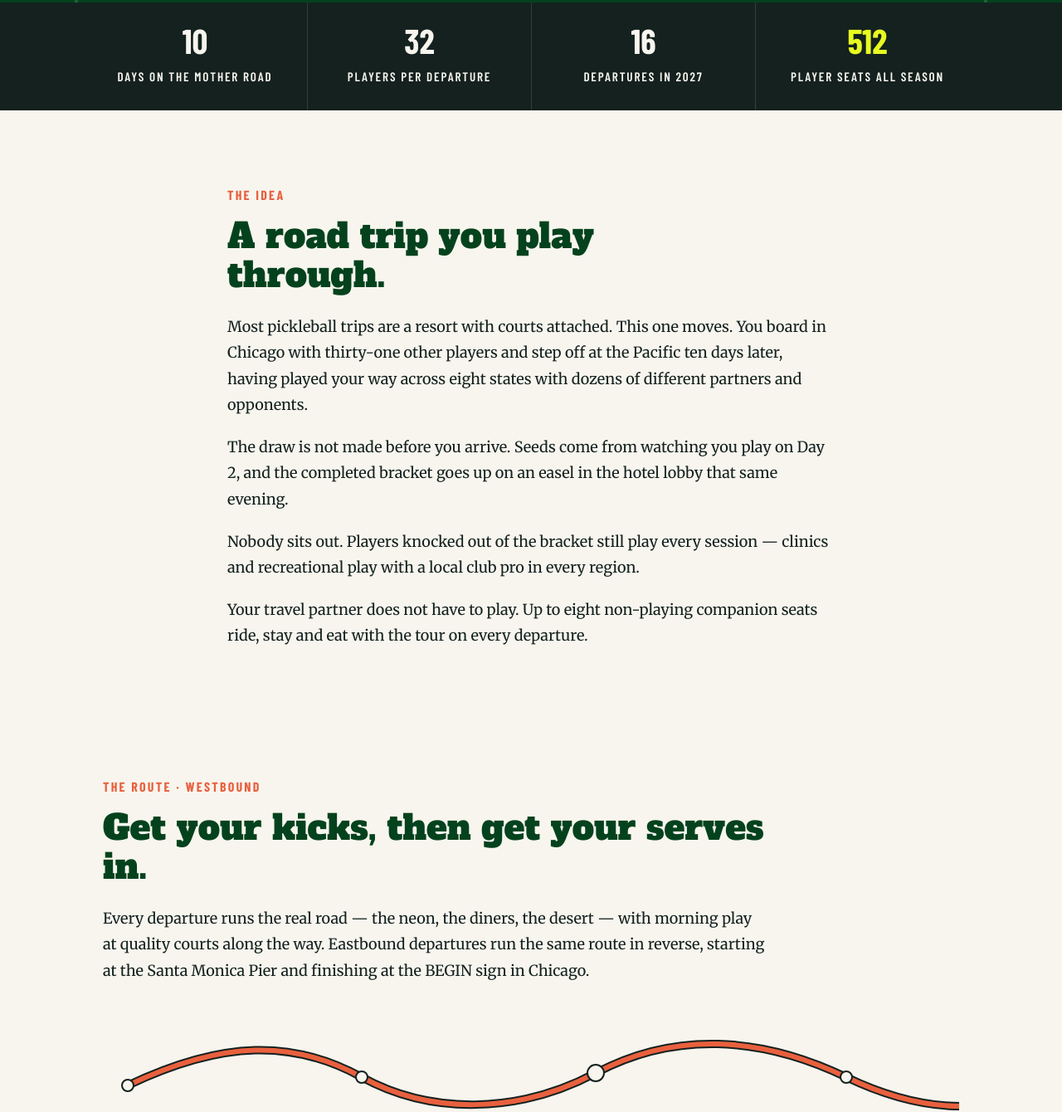
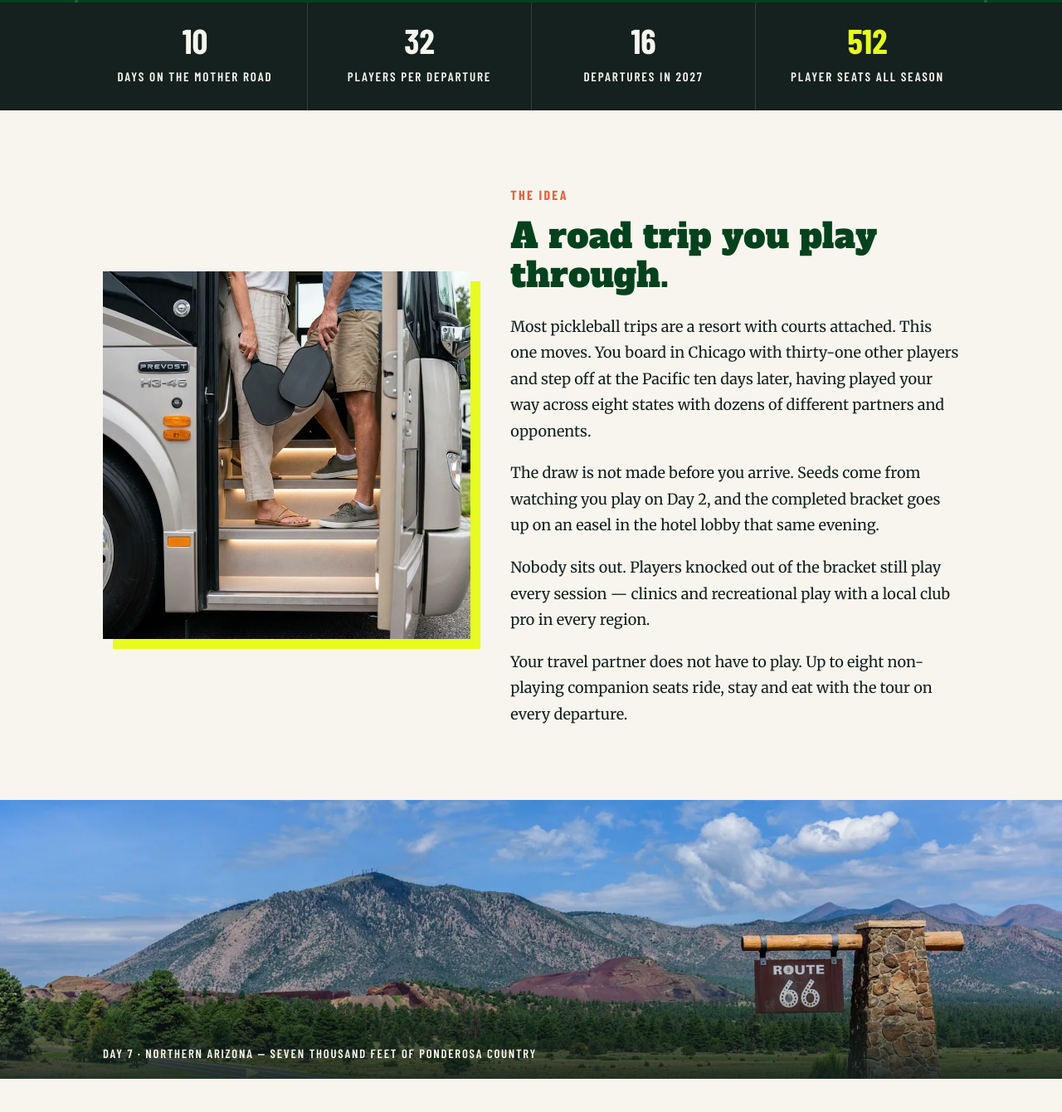
Before and after one commit to racon-tours/route66-pickleball-tour, a plain HTML site: page index.html in a window 1280 px wide. Shown: the part 1011-2351 px from the top of the page at 83% size. Drawn offline with nearby package versions, Linux system fonts and the light colour scheme; a web font is replaced by a local one.

Commit message:
Add first photography pass: coach boarding and the Arizona road band
- tools/build-images.sh: repeatable WebP pipeline reading the Drive-synced
  Route66 image library; add a manifest line and re-run to add photos
- assets/img/: width-stepped WebP derivatives (400/800/1200/1800), 848K total
- index.html: photography CSS block, concept media split, full-bleed road band

Named-property photography is HELD, not used. Supplier-owned images for
properties not yet under contract; held lines are parked in the build script
manifest pending photo-use permission in each signed agreement.

Not deployed.

```diff
--- a/index.html
+++ b/index.html
@@ -239,6 +239,36 @@
   /* ---------- motion ---------- */
   #routePath{stroke-dasharray:1;stroke-dashoffset:1}
   .drawn #routePath{transition:stroke-dashoffset 2.2s ease;stroke-dashoffset:0}
+  /* ---------- photography ---------- */
+  figure{margin:0}
+  .ph{display:block;width:100%;height:auto;object-fit:cover;background:var(--rule)}
+  .cap{
+    font-family:'Barlow Condensed',sans-serif;font-weight:600;
+    text-transform:uppercase;letter-spacing:.12em;font-size:.92rem;line-height:1.5;
+    display:block;margin-top:.75rem;color:var(--muted);
+  }
+
+  /* full-bleed band between sections */
+  .band{position:relative;line-height:0;background:var(--ink)}
+  .band .ph{height:clamp(260px,42vh,440px)}
+  .band figcaption{
+    position:absolute;left:0;right:0;bottom:0;
+    padding:4rem 0 1.25rem;
+    background:linear-gradient(to top,rgba(20,33,31,.85),rgba(20,33,31,0));
+  }
+  .band .cap{color:var(--chalk);margin-top:0}
+
+  /* concept: photo beside the copy */
+  .concept.has-media .wrap{
+    max-width:var(--max);
+    display:grid;grid-template-columns:.82fr 1fr;gap:3rem;align-items:center;
+  }
+  .concept.has-media .ph{aspect-ratio:1/1;box-shadow:12px 12px 0 var(--optic)}
+  @media(max-width:860px){
+    .concept.has-media .wrap{grid-template-columns:1fr;gap:2.2rem}
+    .concept.has-media .ph{aspect-ratio:4/3;box-shadow:8px 8px 0 var(--optic)}
+  }
+
   @media(prefers-reduced-motion:reduce){
     html{scroll-behavior:auto}
     #routePath{stroke-dashoffset:0 !important;transition:none !important}
@@ -287,8 +317,17 @@
   </div>
 </div>
 
-<section class="concept">
+<section class="concept has-media">
   <div class="wrap">
+    <figure>
+      <img class="ph" src="/assets/img/coach-boarding-800.webp"
+           srcset="/assets/img/coach-boarding-400.webp 400w,
+                   /assets/img/coach-boarding-800.webp 800w"
+           sizes="(max-width:860px) 92vw, 40vw"
+           width="1024" height="1024" loading="lazy" decoding="async"
+           alt="Two guests stepping down from the motorcoach door, paddles in hand.">
+    </figure>
+    <div>
     <span class="label">The idea</span>
     <h2>A road trip you play through.</h2>
     <p>Most pickleball trips are a resort with courts attached. This one moves. You board in Chicago
@@ -300,8 +339,20 @@
       recreational play with a local club pro in every region.</p>
     <p>Your travel partner does not have to play. Up to eight non-playing companion seats ride, stay
       and eat with the tour on every departure.</p>
+    </div>
   </div>
 </section>
+
+<figure class="band">
+  <img class="ph" src="/assets/img/route66-sign-flagstaff-1200.webp"
+       srcset="/assets/img/route66-sign-flagstaff-400.webp 400w,
+               /assets/img/route66-sign-flagstaff-800.webp 800w,
+               /assets/img/route66-sign-flagstaff-1200.webp 1200w,
+               /assets/img/route66-sign-flagstaff-1800.webp 1800w"
+       sizes="100vw" width="1800" height="1202" loading="lazy" decoding="async"
+       alt="A two-lane stretch of Route 66 curving through northern Arizona, with a stone Route 66 marker and the San Francisco Peaks beyond.">
+  <figcaption><div class="wrap"><span class="cap">Day 7 &middot; Northern Arizona &mdash; seven thousand feet of ponderosa country</span></div></figcaption>
+</figure>
 
 <section class="route-section" id="route">
   <div class="wrap">
@@ -408,6 +459,7 @@
   </div>
 </section>
 
+
 <section class="season" id="season">
   <div class="wrap">
     <span class="label">2027 season</span>
```
Also changed, not shown: assets/img/coach-boarding-400.webp (added), assets/img/coach-boarding-800.webp (added), assets/img/route66-sign-flagstaff-1200.webp (added), assets/img/route66-sign-flagstaff-1800.webp (added), assets/img/route66-sign-flagstaff-400.webp (added), assets/img/route66-sign-flagstaff-800.webp (added), 1 other file.
